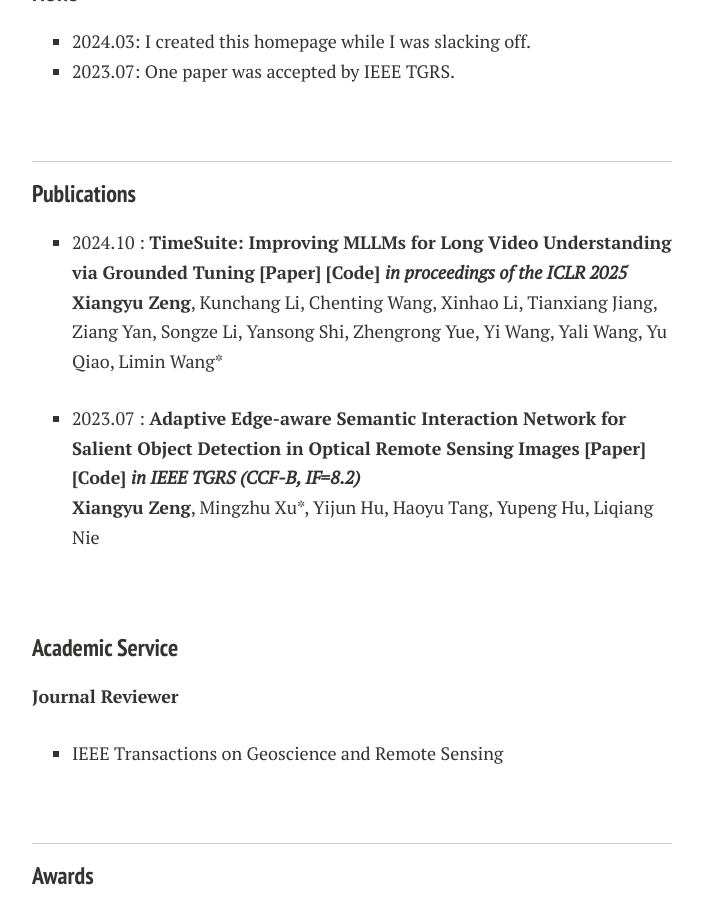
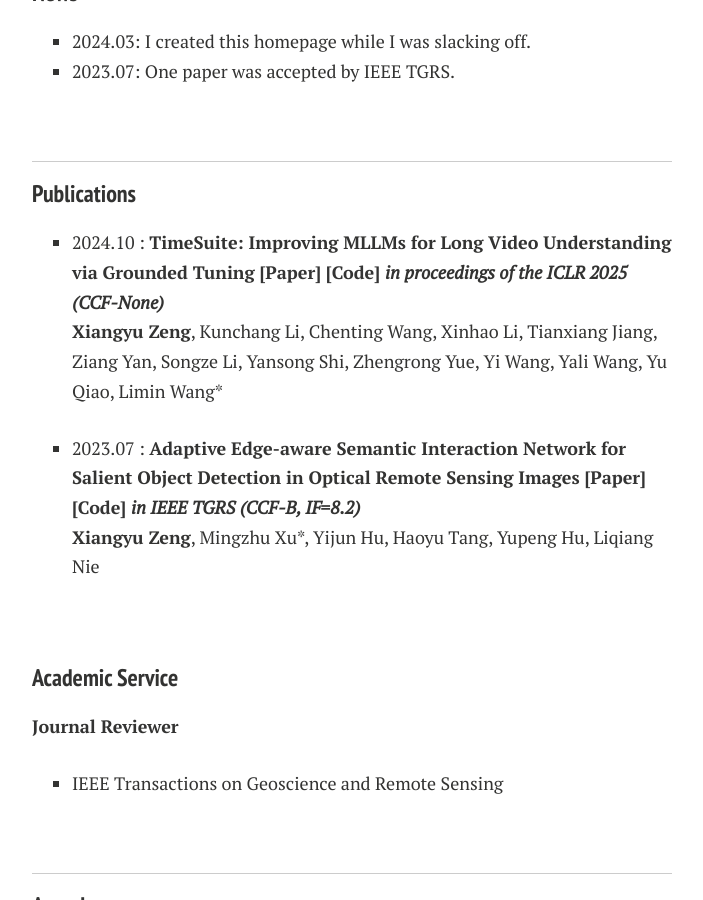
Before and after one commit to LanXingXuan/LanXingXuan.github.io, a Jekyll site: the page built from index.md, in a window 1280 px wide and 900 px high, scrolled down 720 px. Shown: the whole window, without its empty margins (288-991 px from the left). Built offline with Jekyll 4.4.1, drawn with Linux system fonts in a browser that asks for light colours; nearby versions of some CDN libraries; comment, search, counter and statistics services are not loaded; a style sheet for code colours, icons or effects is not loaded.

Commit message:
Update index.md

```diff
--- a/index.md
+++ b/index.md
@@ -36,7 +36,7 @@ My research interests lies in the computer vision and multimodal, including Vide
 
 ### Publications
 
-- 2024.10 : **TimeSuite: Improving MLLMs for Long Video Understanding via Grounded Tuning [[Paper]](https://arxiv.org/abs/2410.19702) [[Code]](https://github.com/OpenGVLab/TimeSuite) *in proceedings of the ICLR 2025*** <br>
+- 2024.10 : **TimeSuite: Improving MLLMs for Long Video Understanding via Grounded Tuning [[Paper]](https://arxiv.org/abs/2410.19702) [[Code]](https://github.com/OpenGVLab/TimeSuite) *in proceedings of the ICLR 2025 (CCF-None)*** <br>
 **Xiangyu Zeng**, Kunchang Li, Chenting Wang, Xinhao Li, Tianxiang Jiang, Ziang Yan, Songze Li, Yansong Shi, Zhengrong Yue, Yi Wang, Yali Wang, Yu Qiao, Limin Wang*
 
 - 2023.07 : **Adaptive Edge-aware Semantic Interaction Network for Salient Object Detection in Optical Remote Sensing Images [[Paper]](https://ieeexplore.ieee.org/abstract/document/10198281/) [[Code]](https://github.com/xumingzhu989/AESINet-TGRS) *in IEEE TGRS (CCF-B, IF=8.2)*** <br>
```
